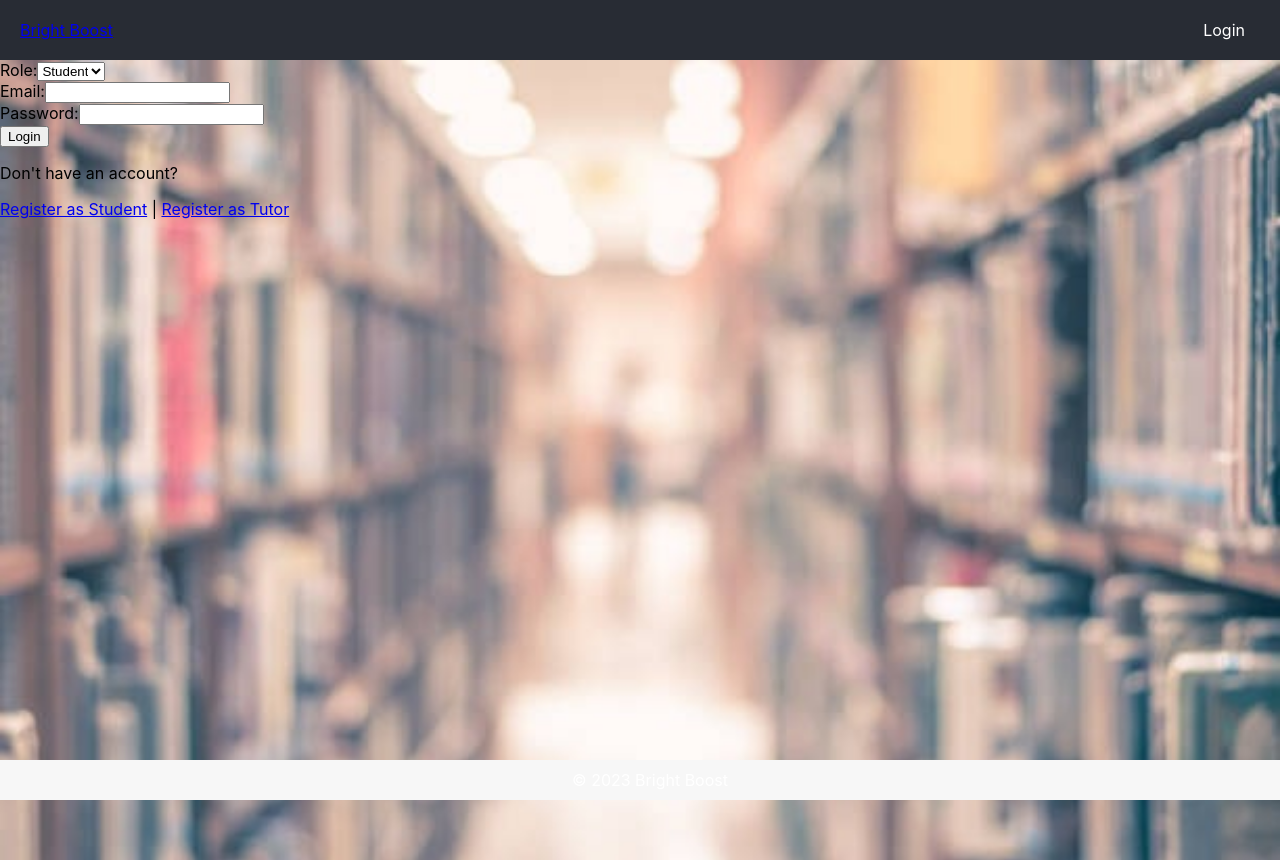
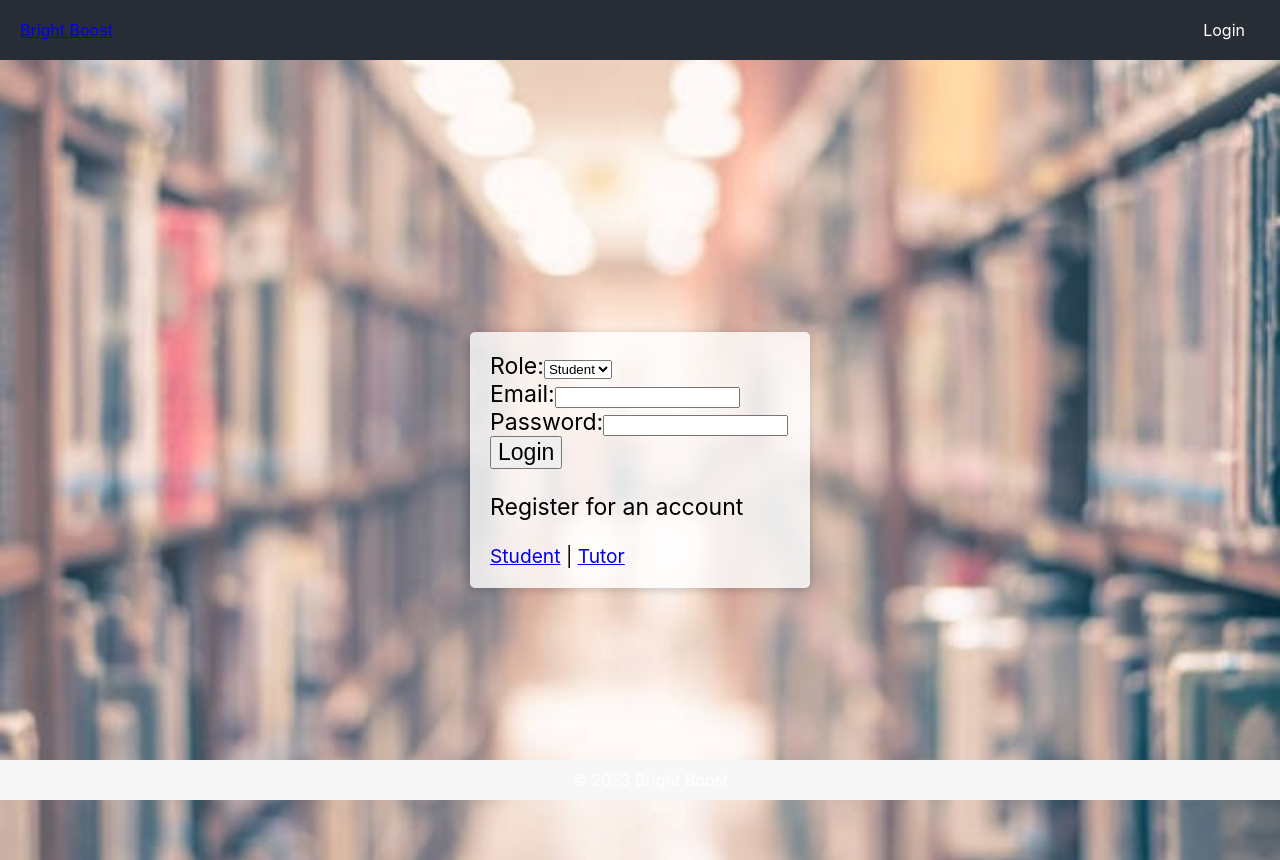
Before and after one commit to starshooter12345/brightboost_final, a React (Create React App) app in the folder Jamal_Front-end/: page /login in a window 1280 px wide. Built offline with nearby package versions, Linux system fonts and the light colour scheme.

Commit message:
added some styling

```diff
--- a/Jamal_Front-end/src/components/Login.css
+++ b/Jamal_Front-end/src/components/Login.css
@@ -1,53 +1,14 @@
+.login-container {
+  font-size: 1.2em;
+  width: 300px;
+  padding: 20px;
+  background-color: rgba(255, 255, 255, 0.8);
+  border-radius: 5px;
+  box-shadow: 0 2px 10px rgba(0, 0, 0, 0.2);
+}
 
-/* Login.css */
-
-/* Center the form and adjust its width test*/
-form {
-    display: flex;
-    flex-direction: column;
-    align-items: center;
-    width: 300px;
-    margin: 0 auto;
-    padding: 20px;
-    border: 1px solid #ccc;
-    border-radius: 5px;
-    box-shadow: 0 2px 4px rgba(0, 0, 0, 0.1);
-  }
-
-  /* Style form elements */
-  label {
-    margin-bottom: 10px;
-    font-weight: bold;
-  }
-
-  select,
-  input[type="text"],
-  input[type="password"] {
-    width: 100%;
-    padding: 10px;
-    margin-bottom: 15px;
-    border: 1px solid #ccc;
-    border-radius: 3px;
-  }
-
-  button[type="submit"] {
-    background-color: #007bff;
-    color: #fff;
-    border: none;
-    border-radius: 3px;
-    padding: 10px 20px;
-    cursor: pointer;
-  }
-
-  /* Align the registration links */
-  div > p {
-    text-align: center;
-    margin-bottom: 10px;
-  }
-
-  div > a {
-    text-decoration: none;
-    text-align: center;
-    color: #007bff;
-    margin: 0 5px;
-  }
+.login-container label,
+.login-container button,
+.login-container p {
+  font-size: 1.2em;
+}
--- a/Jamal_Front-end/src/components/Login.jsx
+++ b/Jamal_Front-end/src/components/Login.jsx
@@ -3,32 +3,29 @@
 import React, { useState } from 'react';
 import { useHistory, Link } from 'react-router-dom';
 import axios from 'axios';
+import './Login.css';
 
-//new line
 import backgroundImage from '../assets/images/secondphoto.jpg';
+
 function Login() {
   const [username, setUsername] = useState('');
   const [password, setPassword] = useState('');
   const [role, setRole] = useState('Student');
-  const [error, setError] = useState('');  // New state to manage error message
+  const [error, setError] = useState('');
 
   const history = useHistory();
 
-
   const handleSubmit = async (e) => {
     e.preventDefault();
-    setError('');  // Reset error message on new submit
+    setError('');
 
-    // Send login request to server
     try {
         const config = { headers: { 'Content-Type': 'application/json' }};
         const body = JSON.stringify({ email: username, password, role });
         const response = await axios.post('http://localhost:5000/api/auth/login', body, config);
 
-        // Handle successful login here (e.g., save token, redirect user, etc.)
         console.log('Login successful, received token:', response.data.token);
 
-        // Redirecting based on role
         if(role === 'Tutor') {
             history.push('/tutors/sidenav');
         } else if(role === 'Student') {
@@ -37,22 +34,24 @@ function Login() {
             history.push('/AdminDashboard/admin-dashboard');
         }
     } catch (err) {
-        console.log(err.response.data)
         console.error(err.response.data);
         setError('Invalid Credentials');
     }
   };
 
-//new line
   const containerStyle = {
     backgroundImage: `url(${backgroundImage})`,
-  backgroundSize: 'cover',  // This will ensure the image covers the entire container
+    backgroundSize: 'cover',
     backgroundRepeat: 'no-repeat',
-  height: '100vh'  // This will make sure it covers the full viewport height
+    height: '100vh',
+    display: 'flex',
+    justifyContent: 'center',
+    alignItems: 'center',
   };
 
   return (
     <div style={containerStyle}>
+      <div className="login-container">
         <form onSubmit={handleSubmit}>
           <div>
             <label>
@@ -85,7 +84,6 @@ const containerStyle = {
             </label>
           </div>
 
-        {/* Error Message Display */}
           {error && (
             <div style={{color: 'red', marginBottom: '10px'}}>
               {error}
@@ -98,10 +96,11 @@ const containerStyle = {
         </form>
 
         <div>
-        <p>Don't have an account?</p>
-        <Link to="/student-registration">Register as Student</Link>
+          <p>Register for an account</p>
+          <Link to="/student-registration">Student</Link>
           <span> | </span>
-        <Link to="/tutor-registration">Register as Tutor</Link>
+          <Link to="/tutor-registration">Tutor</Link>
+        </div>
       </div>
     </div>
   );
--- /dev/null
+++ b/Jamal_Front-end/src/components/styles.css
@@ -0,0 +1,60 @@
+/* styles.css */
+
+/* The main container */
+.container {
+    display: flex;              /* Using Flexbox */
+    justify-content: center;    /* Horizontally center the content */
+    align-items: center;        /* Vertically center the content */
+    height: 0.01vh;              /* Full viewport height */
+    font-size: 15px;            /* Increased font size */
+    padding: 20px;              /* Some padding for better appearance */
+}
+
+/* Styling the form for better appearance */
+.container form {
+    background-color: rgba(255, 255, 255, 0.8); /* Semi-transparent white background */
+    padding: 20px;
+    border-radius: 10px;
+    box-shadow: 0 4px 8px rgba(0, 0, 0, 0.1); /* A subtle shadow for depth */
+    max-width: 400px;                          /* Limiting the width for better aesthetics */
+}
+
+/* Styling the labels */
+.container form label {
+    display: block;         /* Making each label a block element */
+    margin-bottom: 10px;    /* Some margin for spacing */
+}
+
+/* Styling the input fields */
+.container form input[type="text"],
+.container form input[type="password"],
+.container form input[type="email"] {
+    width: 100%;           /* Full width of the parent */
+    padding: 10px;         /* Some padding for comfort */
+    margin-bottom: 20px;   /* Some margin for spacing */
+
+    border-radius: 5px;    /* Rounded corners */
+    border: 1px solid #ccc;/* A border to define the input space */
+    font-size: 14px;       /* Slightly bigger font size for the inputs */
+}
+
+/* Styling the checkboxes */
+.container form input[type="checkbox"] {
+    margin-right: 5px;     /* Some margin for spacing */
+}
+
+/* Styling the submit button */
+.container form button {
+    padding: 10px 20px;    /* Vertical and horizontal padding */
+    background-color: #007BFF; /* Blue color */
+    color: white;          /* White text */
+    border: none;          /* No border */
+    border-radius: 5px;    /* Rounded corners */
+    cursor: pointer;       /* Cursor indication for clickability */
+    font-size: 15px;
+    margin-bottom: 10px;    /* Bigger font size for the button */
+}
+
+.container form button:hover {
+    background-color: #0056b3; /* A darker shade of blue for hover effect */
+}
```
Also changed, not shown: Jamal_Front-end/src/components/TutorRegistration.jsx (+3 -171 lines). Lines whose indentation alone changed are shown as unchanged.
